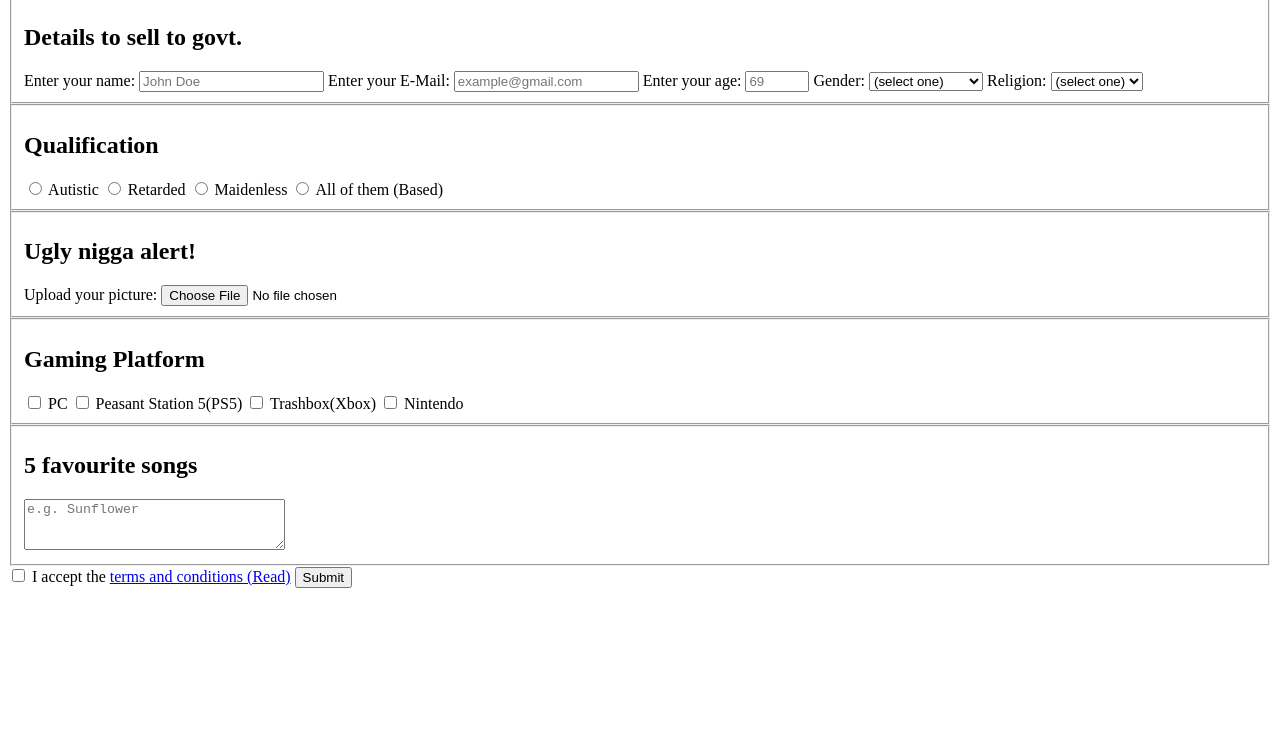
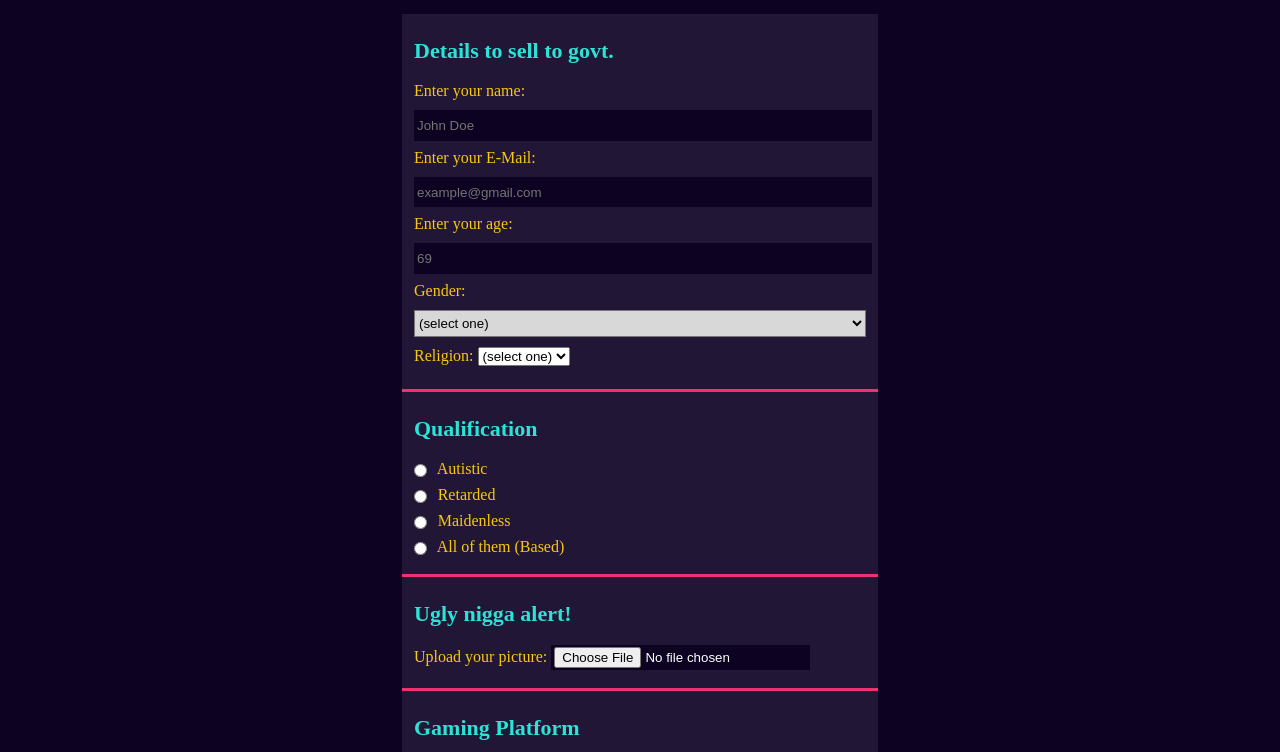
Before and after one commit to SAMURAIII077/samuraiii077.github.io, a plain HTML site: page index.html in a window 1280 px wide. Shown: the part 117-869 px from the top of the page. Before the commit the page ends 800 px from the top, so only its background shows below. Drawn offline with Linux system fonts and the light colour scheme.

Commit message:
Update index.html

```diff
--- a/index.html
+++ b/index.html
@@ -5,7 +5,7 @@
     <meta name="viewport" content="width=device-width, initial-scale=1.0">
     <meta http-equiv="X-UA-Compatible" content="ie=edge">
     <title>Survey Form</title>
-    <link rel="stylesheet" href="pp.css">
+    <link rel="stylesheet" href="CSS/style.css">
   </head>
   <body>
       <h1 id='title'>XENEON Member Survey</h1>
```
